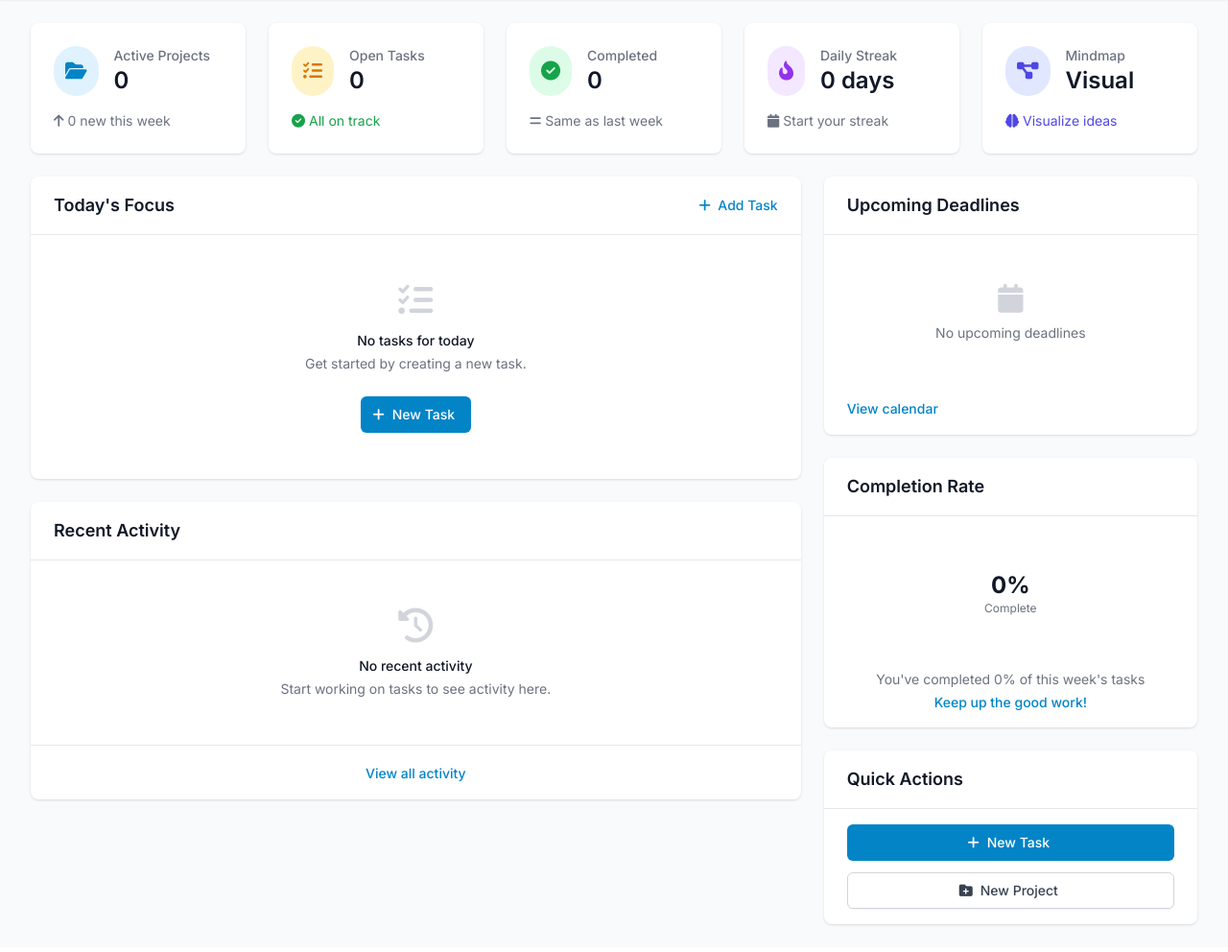
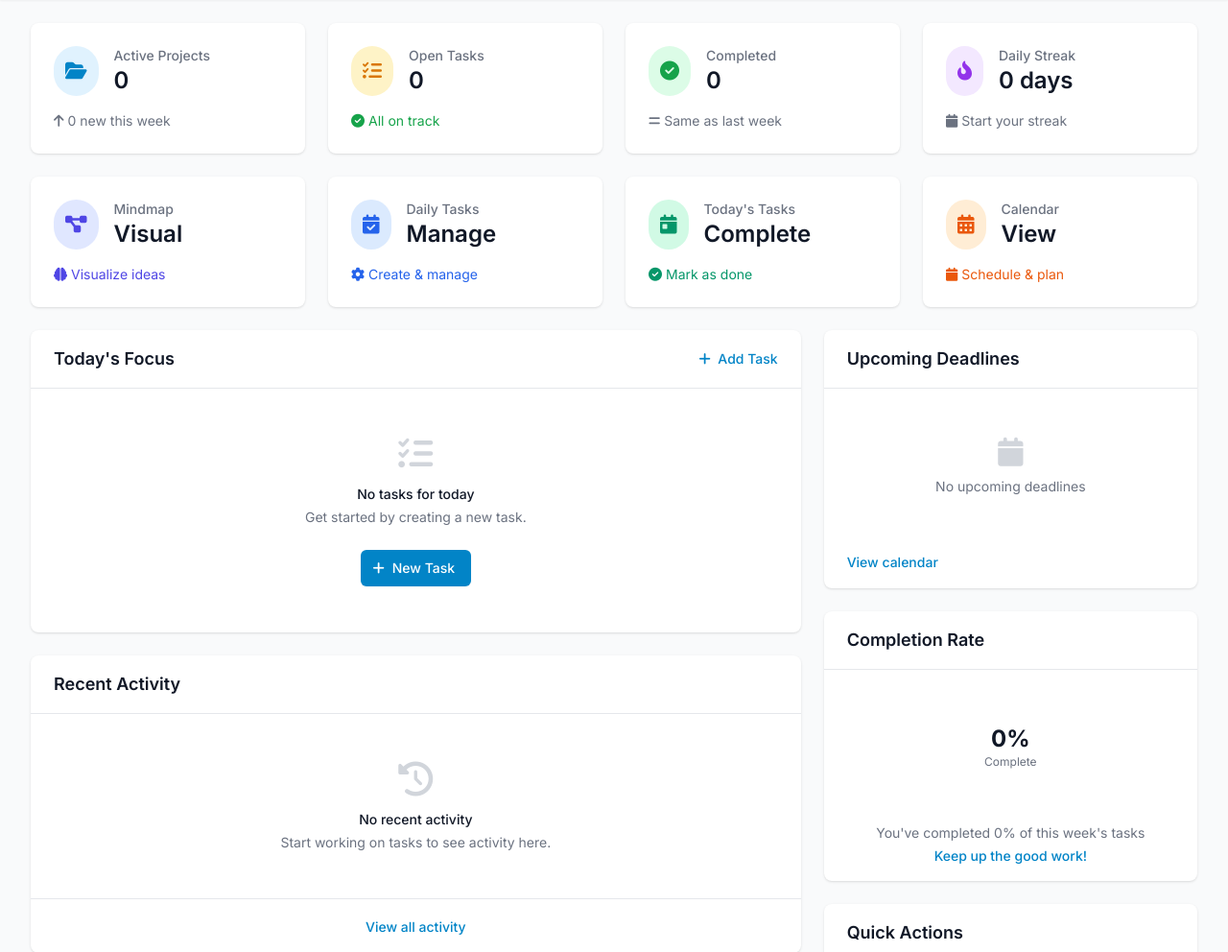
Before and after one commit to OtabekDushamov/AI-Taskboard, a Django app: page / in a window 1280 px wide. Shown: the part 64-1056 px from the top of the page at 96% size. Before the commit the page ends 1029 px from the top, so only its background shows below. Run offline with Django 5.2, Linux system fonts and the light colour scheme; the visitor is signed in with stand-in values (Sample User, id 1); data comes from the database, SQL or seed files in the repository; data that the repository does not hold is empty; some libraries are stand-ins or nearby versions.

Commit message:
updated dashboard cards

```diff
--- a/templates/main/dashboard.html
+++ b/templates/main/dashboard.html
@@ -31,7 +31,7 @@
 {% block content %}
 {% csrf_token %}
 <!-- KPI Cards -->
-<div class="grid grid-cols-1 md:grid-cols-2 lg:grid-cols-5 gap-6 mb-6">
+<div class="grid grid-cols-1 md:grid-cols-2 lg:grid-cols-4 gap-6 mb-6">
     <!-- Projects Card -->
     <a href="{% url 'main:project_list' %}" class="bg-white dark:bg-gray-800 rounded-lg shadow p-6 hover:shadow-lg transition-shadow duration-200 cursor-pointer group">
         <div class="flex items-center">
@@ -123,6 +123,63 @@
             <div class="flex items-center text-sm text-indigo-600 dark:text-indigo-400">
                 <i class="fas fa-brain mr-1"></i>
                 <span>Visualize ideas</span>
+            </div>
+        </div>
+    </a>
+
+    <!-- Daily Tasks Management Card -->
+    <a href="{% url 'main:daily_tasks' %}" class="bg-white dark:bg-gray-800 rounded-lg shadow p-6 hover:shadow-lg transition-shadow duration-200 cursor-pointer group">
+        <div class="flex items-center">
+            <div class="p-3 rounded-full bg-blue-100 dark:bg-blue-900/30 text-blue-600 dark:text-blue-400 group-hover:bg-blue-200 dark:group-hover:bg-blue-800/50 transition-colors duration-200">
+                <i class="fas fa-calendar-check text-xl"></i>
+            </div>
+            <div class="ml-4">
+                <p class="text-sm font-medium text-gray-500 dark:text-gray-400">Daily Tasks</p>
+                <p class="text-2xl font-semibold text-gray-900 dark:text-white">Manage</p>
+            </div>
+        </div>
+        <div class="mt-4">
+            <div class="flex items-center text-sm text-blue-600 dark:text-blue-400">
+                <i class="fas fa-cog mr-1"></i>
+                <span>Create & manage</span>
+            </div>
+        </div>
+    </a>
+
+    <!-- Today's Daily Tasks Card -->
+    <a href="{% url 'main:daily_tasks_today' %}" class="bg-white dark:bg-gray-800 rounded-lg shadow p-6 hover:shadow-lg transition-shadow duration-200 cursor-pointer group">
+        <div class="flex items-center">
+            <div class="p-3 rounded-full bg-emerald-100 dark:bg-emerald-900/30 text-emerald-600 dark:text-emerald-400 group-hover:bg-emerald-200 dark:group-hover:bg-emerald-800/50 transition-colors duration-200">
+                <i class="fas fa-calendar-day text-xl"></i>
+            </div>
+            <div class="ml-4">
+                <p class="text-sm font-medium text-gray-500 dark:text-gray-400">Today's Tasks</p>
+                <p class="text-2xl font-semibold text-gray-900 dark:text-white">Complete</p>
+            </div>
+        </div>
+        <div class="mt-4">
+            <div class="flex items-center text-sm text-emerald-600 dark:text-emerald-400">
+                <i class="fas fa-check-circle mr-1"></i>
+                <span>Mark as done</span>
+            </div>
+        </div>
+    </a>
+
+    <!-- Tasks Calendar Card -->
+    <a href="{% url 'main:tasks_calendar' %}" class="bg-white dark:bg-gray-800 rounded-lg shadow p-6 hover:shadow-lg transition-shadow duration-200 cursor-pointer group">
+        <div class="flex items-center">
+            <div class="p-3 rounded-full bg-orange-100 dark:bg-orange-900/30 text-orange-600 dark:text-orange-400 group-hover:bg-orange-200 dark:group-hover:bg-orange-800/50 transition-colors duration-200">
+                <i class="fas fa-calendar-alt text-xl"></i>
+            </div>
+            <div class="ml-4">
+                <p class="text-sm font-medium text-gray-500 dark:text-gray-400">Calendar</p>
+                <p class="text-2xl font-semibold text-gray-900 dark:text-white">View</p>
+            </div>
+        </div>
+        <div class="mt-4">
+            <div class="flex items-center text-sm text-orange-600 dark:text-orange-400">
+                <i class="fas fa-calendar mr-1"></i>
+                <span>Schedule & plan</span>
             </div>
         </div>
     </a>
```
